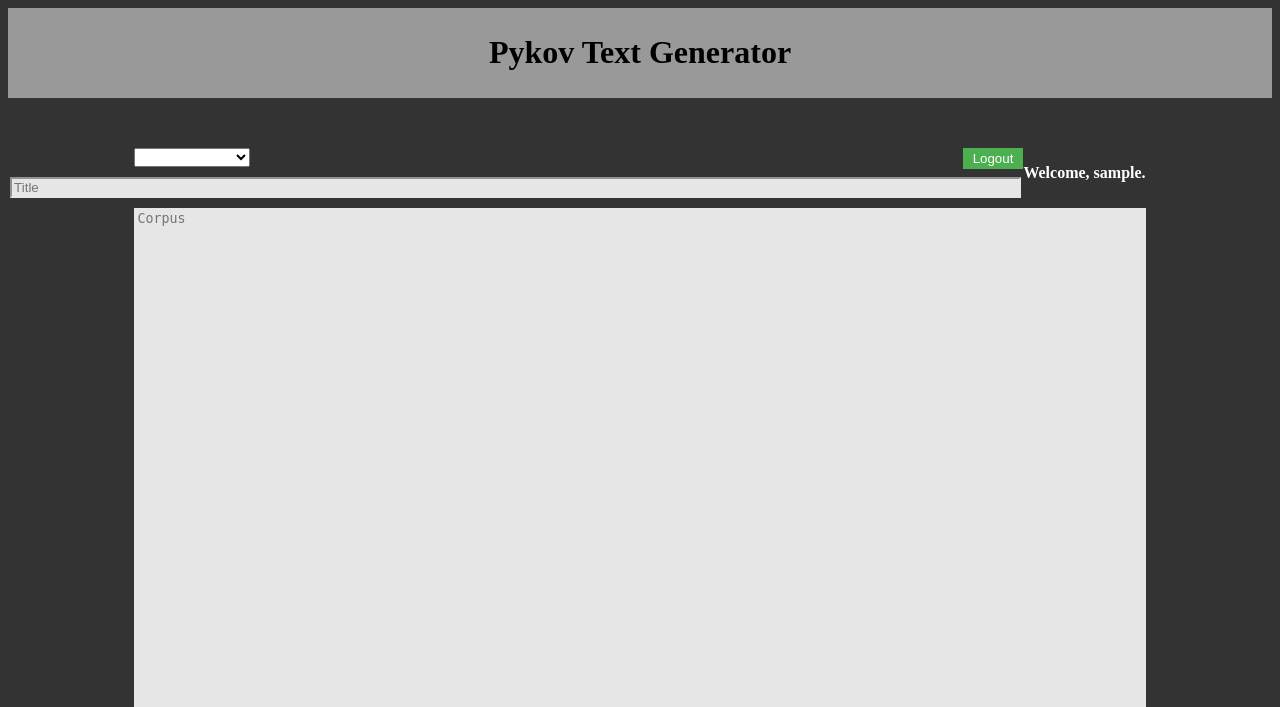
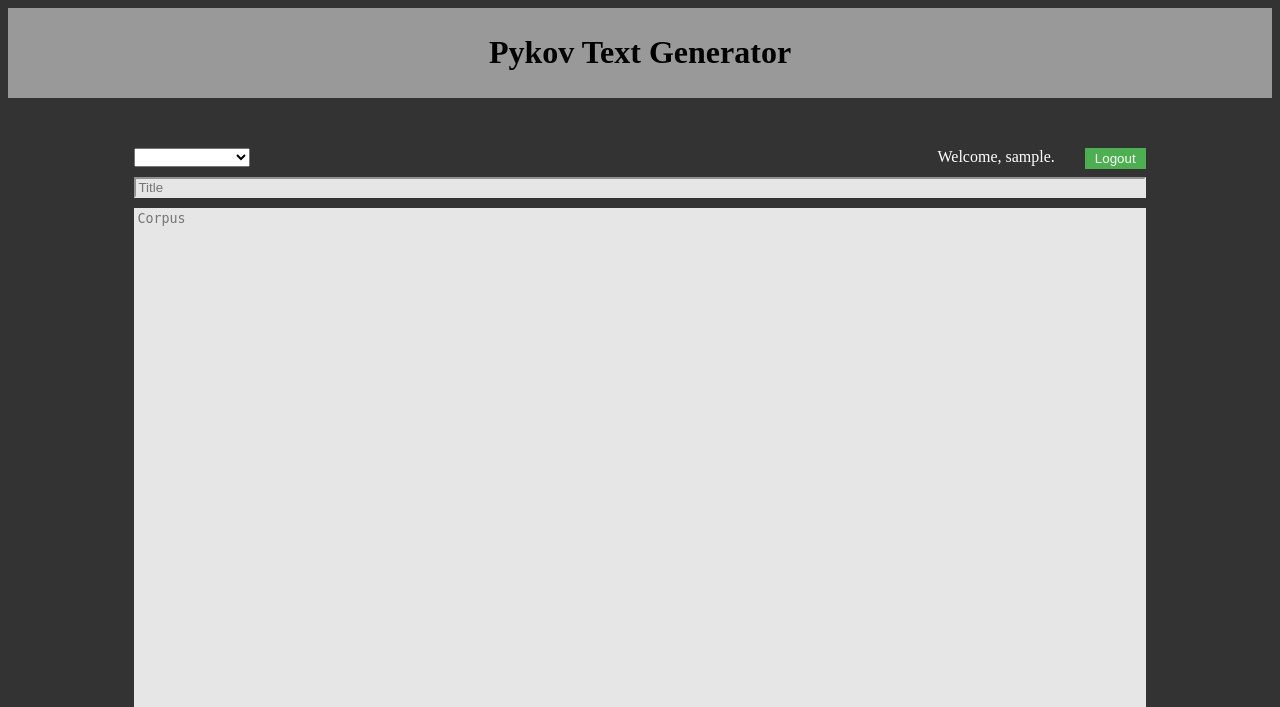
Before and after one commit to Doxterpepper/Pykov-Text-Generator, a Flask app: template templates/index.html in a window 1280 px wide. Shown: the top 707 px of the page. Run offline with Flask 2, Linux system fonts and the light colour scheme; the visitor is signed in with stand-in values (Sample User, id 1); the template is opened without the code that fills it: most values are stand-ins (such as "Sample title", 1, 10 or a date in 2020).

Commit message:
Fixed the ordering of the logout button and the welcome text.

```diff
--- a/static/index.css
+++ b/static/index.css
@@ -14,6 +14,7 @@ textarea {
 
 form {
 	display: inline;
+	margin-left: 30px;
 }
 
 input[type=submit] {
@@ -35,6 +36,7 @@ input[type='text'] {
 	margin: 50px auto 10px auto; /* top right bottom left */
 	width: 80%;
 	display: block;
+	color: #FFFFFF;
 }
 
 #functions2 {
--- a/templates/index.html
+++ b/templates/index.html
@@ -17,11 +17,12 @@
 				{% endfor %}
 			</select>
 			{% if session['username'] %}
-				<p class="username alignright"><strong>Welcome, {{session['username']}}.</strong></p>
-				<form method='POST' action='/logout'>
-					<input class='button alignright' type='submit' value='Logout'>
-
-				</form>
+				<div class=alignright>
+					Welcome, {{session['username']}}.
+					<form method='POST' action='/logout'>
+						<input class='button alignright' type='submit' value='Logout'>
+					</form>
+				</div>
 			{% else %}
 				<a class='alignright button' href="login.html">Login</a>
 				<a class='alignright button' href="signup.html">Sign Up</a>
```
